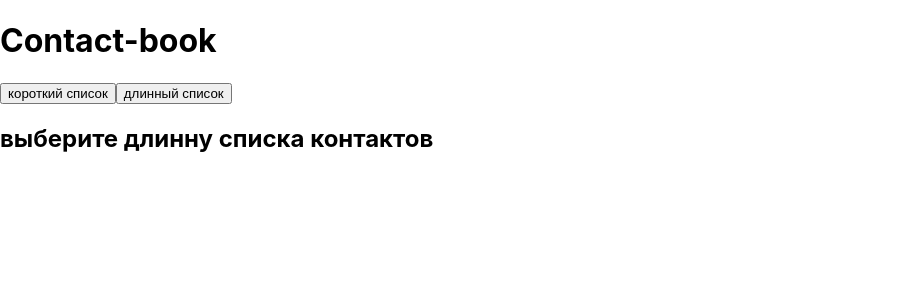
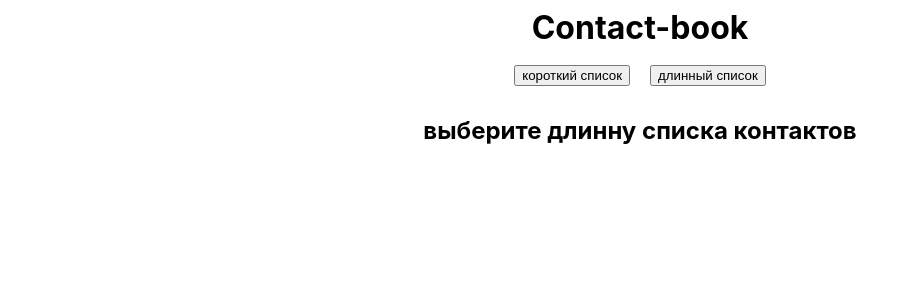
Before and after one commit to DenSpar/contact-book, a React (Create React App) app: page / in a window 1280 px wide. Shown: the top 300 px of the page, without its empty margins (0-919 px from the left). Built offline with nearby package versions, Linux system fonts and the light colour scheme.

Commit message:
добавил стили

```diff
--- a/public/index.html
+++ b/public/index.html
@@ -8,6 +8,6 @@
   </head>
   <body>
     <noscript>You need to enable JavaScript to run this app.</noscript>
-    <div id="root"></div>
+    <div id="root" class="rootBody"></div>
   </body>
 </html>
--- a/src/App.js
+++ b/src/App.js
@@ -1,9 +1,9 @@
 import React, { useState } from 'react';
-import ChooseListSize from 'components/ChooseListSize';
-import ContactTable from 'components/ContactTable';
+import ChooseListSize from 'components/ChooseListSize/ChooseListSize';
+import ContactTable from 'components/ContactTable/ContactTable';
 import TableContext from 'tableContext';
 import Paginator from 'components/Paginator/Paginator';
-import FullInfo from 'components/FullInfo';
+import FullInfo from 'components/FullInfo/FullInfo';
 
 function App() {
   const [tableState, setTableState] = useState({});
--- a/src/components/ChooseListSize.js
+++ b/src/components/ChooseListSize/ChooseListSize.js
@@ -1,7 +1,8 @@
-import React, { Fragment, useContext } from 'react';
+import React, { useContext } from 'react';
 import getRequestModule from 'js/getRequest';
 import TableContext from 'tableContext';
 import sortContacts from 'js/sortContacts';
+import './chooseListSize.css';
 
 let shortListSize = 'http://www.filltext.com/?rows=32&id={number|1000}&firstName={firstName}&lastName={lastName}&email={email}&phone={phone|(xxx)xxx-xx-xx}&address={addressObject}&description={lorem|32}';
 let longListSize = 'http://www.filltext.com/?rows=1000&id={number|1000}&firstName={firstName}&delay=3&lastName={lastName}&email={email}&phone={phone|(xxx)xxx-xx-xx}&address={addressObject}&description={lorem|32}';
@@ -42,10 +43,10 @@ const ChooseListSize = () => {
   };
 
   return(
-    <Fragment>
-      <button onClick={getShortList}>короткий список</button>
-      <button onClick={getLongList}>длинный список</button>
-    </Fragment>
+    <div className="chooseListSize_container">
+      <button className="chooseListSize_container_btn" onClick={getShortList}>короткий список</button>
+      <button className="chooseListSize_container_btn" onClick={getLongList}>длинный список</button>
+    </div>
   )
 };
 
--- /dev/null
+++ b/src/components/ChooseListSize/chooseListSize.css
@@ -0,0 +1,8 @@
+.chooseListSize_container {
+    display: flex;
+    margin: 10px auto;
+}
+
+.chooseListSize_container_btn {
+    margin: 0 10px;
+}
--- a/src/components/ContactTable.js
+++ b/src/components/ContactTable/ContactTable.js
@@ -1,15 +1,9 @@
 import React, {useContext} from 'react';
 import TableContext from 'tableContext';
 import sortContacts from 'js/sortContacts';
+import './contactTable.css';
 
 let headRowArr = ['id', 'firstName', 'lastName', 'email', 'phone'];
-// let sortContacts = (srcContacts, rules) => {
-//   if (rules.how === 'incr') { //по возрастанию
-//     return srcContacts.sort((a, b) => (a[rules.by] < b[rules.by] && -1) || (a[rules.by] > b[rules.by] && 1) || 0);
-//   } else { //по убыванию
-//     return srcContacts.sort((a, b) => (a[rules.by] < b[rules.by] && 1) || (a[rules.by] > b[rules.by] && -1) || 0);
-//   };
-// };
 const HeadRow = ({sorted}) => {
   const {setTableState} = useContext(TableContext);
   let sortHandler = (colName) => {
@@ -41,7 +35,8 @@ const HeadRow = ({sorted}) => {
             } else {newColName += ' ▼'};
           };
           return(
-          <th onClick={() => sortHandler(srcColName)} key={colNum}>
+          <th onClick={() => sortHandler(srcColName)}
+          key={colNum} className='table_cell'>
             {newColName}
             </th>
         )})}
@@ -79,16 +74,16 @@ const ContactTable = ({state}) => {
       )
     } else {
       return(
-        <table>
+        <table className='table'>
           <HeadRow sorted={state.sort} />
           <tbody>
             {showTenContacts(state, 10).map((contact, rowNum) => (
               <tr key={rowNum} onClick={() => contactClickHandler(contact)}>
-                <td>{contact.id}</td>
-                <td>{contact.firstName}</td>
-                <td>{contact.lastName}</td>
-                <td>{contact.email}</td>
-                <td>{contact.phone}</td>
+                <td className='table_cell'>{contact.id}</td>
+                <td className='table_cell'>{contact.firstName}</td>
+                <td className='table_cell'>{contact.lastName}</td>
+                <td className='table_cell'>{contact.email}</td>
+                <td className='table_cell'>{contact.phone}</td>
               </tr>
             ))}
           </tbody>
--- /dev/null
+++ b/src/components/ContactTable/contactTable.css
@@ -0,0 +1,11 @@
+.table {
+    border: 1px solid black;
+    border-collapse: collapse;
+    margin: 10px auto;
+}
+
+.table_cell {
+    border: 1px solid black;
+    text-align: center;
+    padding: 1px 6px;
+}
--- a/src/components/FullInfo.js
+++ b/src/components/FullInfo/FullInfo.js
@@ -1,9 +1,10 @@
 import React from 'react';
+import './fullInfo.css';
 
 const FullInfo = ({contactInfo}) => {
     if(contactInfo) {
       return(
-        <div>
+        <div className="fullInfo_container">
           <div>
             <span>Выбран пользователь </span>
             <span><b>{contactInfo.firstName + " " + contactInfo.lastName}</b></span>
--- /dev/null
+++ b/src/components/FullInfo/fullInfo.css
@@ -0,0 +1,4 @@
+.fullInfo_container {
+    max-width: 600px;
+    margin: 0 auto;
+}
--- a/src/components/Paginator/paginator.css
+++ b/src/components/Paginator/paginator.css
@@ -1,6 +1,10 @@
 .paginator {
     display: flex;
     flex-wrap: wrap;
+    padding: 0;
+    max-width: 600px;
+    justify-content: center;
+    margin: 10px auto;
 }
 
 .paginator_page {
--- a/src/index.css
+++ b/src/index.css
@@ -7,7 +7,13 @@ body {
   -moz-osx-font-smoothing: grayscale;
 }
 
-code {
-  font-family: source-code-pro, Menlo, Monaco, Consolas, 'Courier New',
-    monospace;
+.rootBody {
+  display: flex;
+  flex-direction: column;
+  align-items: center;
+  padding: 0 auto;
 }
+
+h1 {
+  margin: 8px auto;
+}
```
Also changed, not shown: 1 other file (tests, documents, lock files or other folders).
